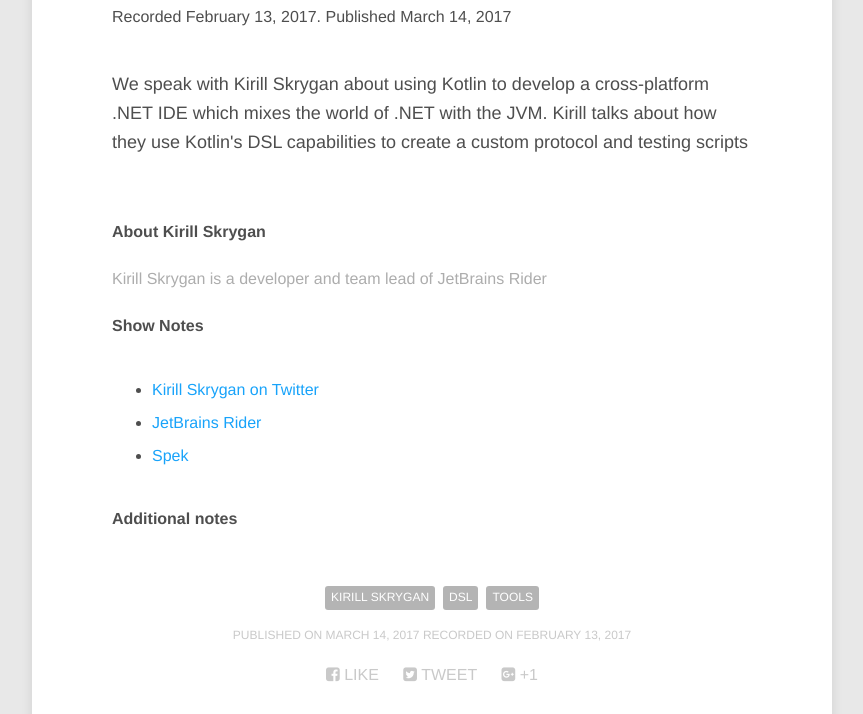
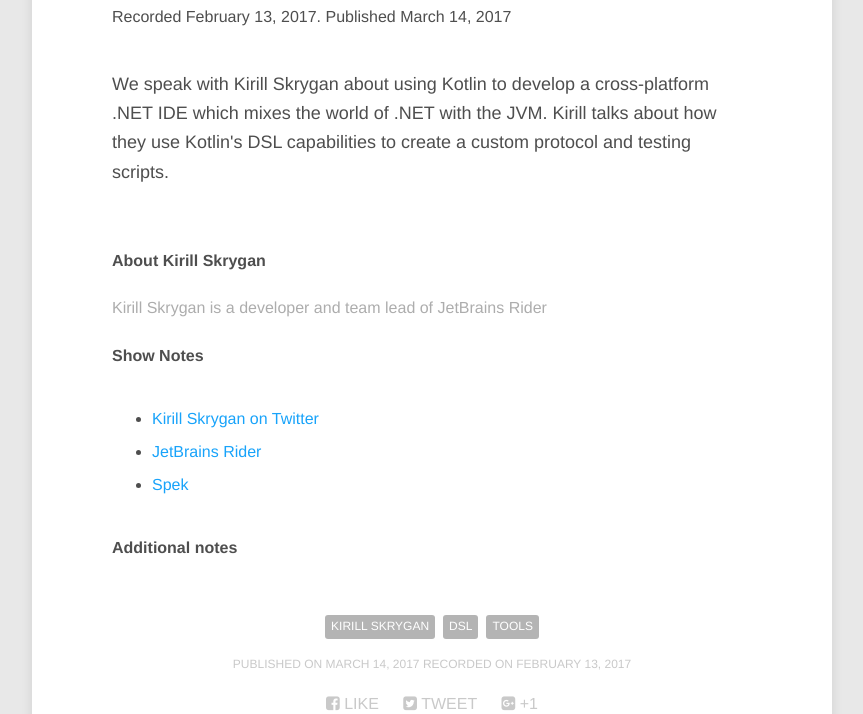
Before and after one commit to talkingkotlin/website, a Jekyll site: the page built from _posts/2017-03-14-using-kotlin-for-a-cross-platform-ide.md, in a window 1280 px wide and 900 px high, scrolled down 610 px, cut to the strip 186-900 px from the top of the window. Shown: the whole strip, without its empty margins (208-1071 px from the left). Built offline with Jekyll 4.4.1, drawn with Linux system fonts in a browser that asks for light colours; nearby versions of some CDN libraries; comment, search, counter and statistics services are not loaded; part of the change alters nothing that is shown.

```diff
--- a/_posts/2017-03-14-using-kotlin-for-a-cross-platform-ide.md
+++ b/_posts/2017-03-14-using-kotlin-for-a-cross-platform-ide.md
@@ -4,12 +4,12 @@ title: "Using Kotlin for a cross-platform IDE"
 guest: Kirill Skrygan
 published: 2017-03-14
 recorded: 2017-02-13
-trackid: ----
+trackid: 312185914
 length: "29:12"
 length_rounded: "30 mins"
 tags: [Kirill Skrygan, DSL, Tools]
-image: mario-zechner.jpg
-description: "We speak with Kirill Skrygan about using Kotlin to develop a cross-platform .NET IDE which mixes the world of .NET with the JVM. Kirill talks about how they use Kotlin's DSL capabilities to create a custom protocol and testing scripts"
+image: kirill-skrygan.jpg
+description: "We speak with Kirill Skrygan about using Kotlin to develop a cross-platform .NET IDE which mixes the world of .NET with the JVM. Kirill talks about how they use Kotlin's DSL capabilities to create a custom protocol and testing scripts."
 bio: "Kirill Skrygan is a developer and team lead of JetBrains Rider"
 notes:
     - text: Kirill Skrygan on Twitter
```
